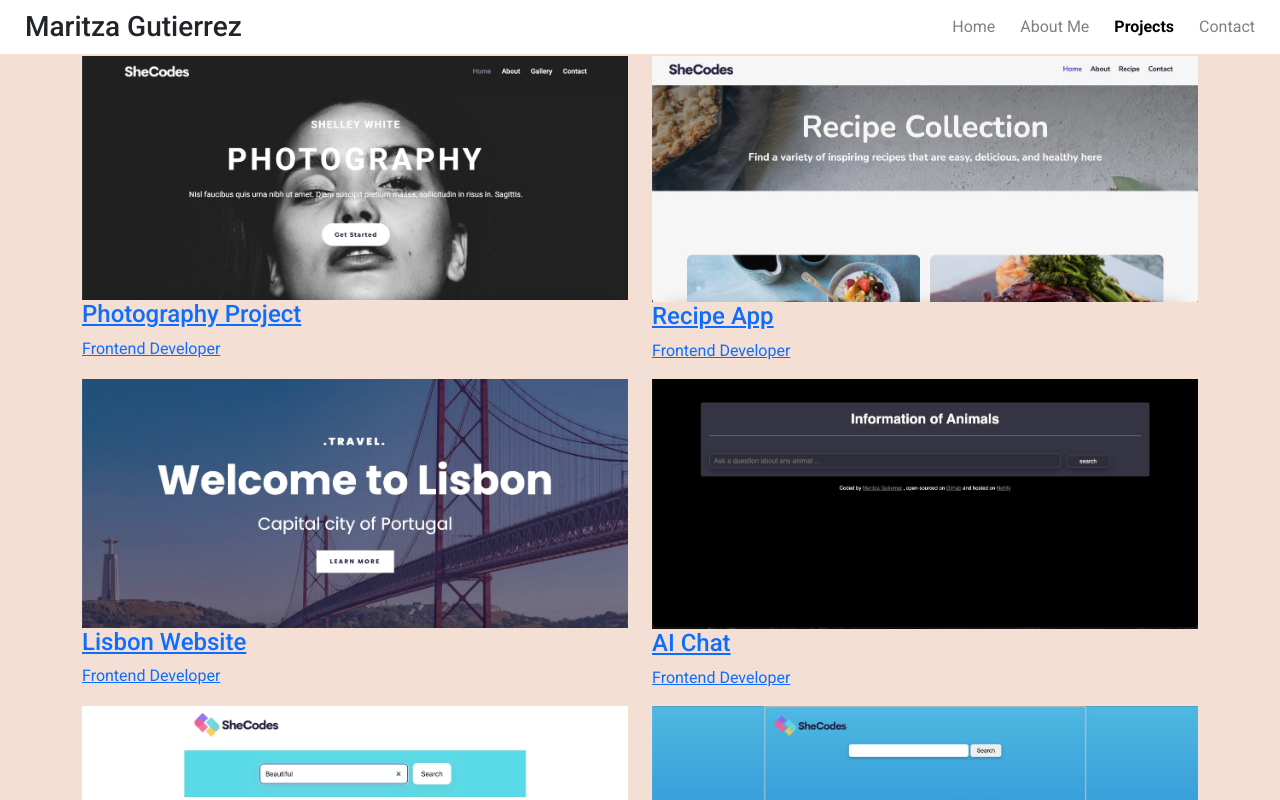
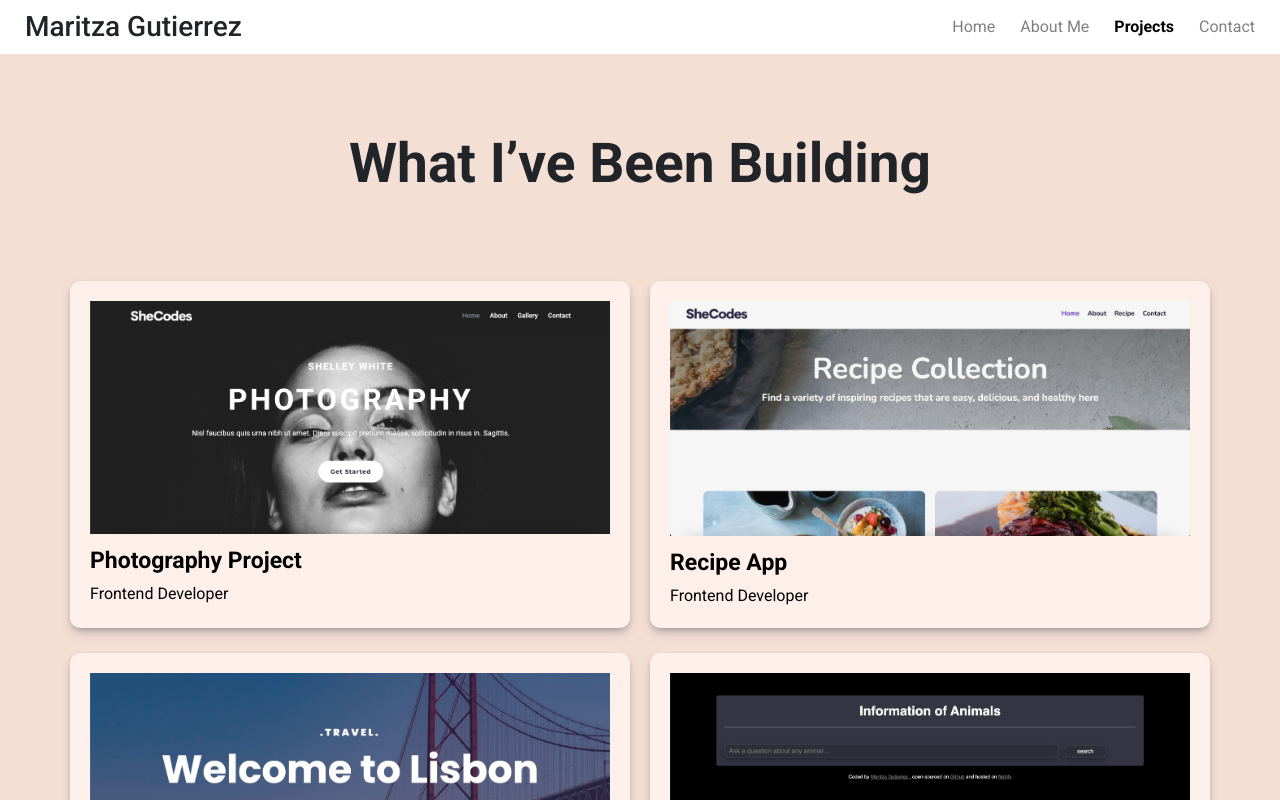
Before and after one commit to Mariii209/mari-portfolio-react, a React (Create React App) app: page /projects in a window 1280 px wide. Shown: the top 800 px of the page. Built offline with nearby package versions, Linux system fonts and the light colour scheme.

Commit message:
Added CSS styling for Projects component

```diff
--- /dev/null
+++ b/src/Projects.css
@@ -0,0 +1,38 @@
+.Projects .ProjectSection {
+  margin-top: 130px;
+}
+
+.ProjectsHading {
+  margin-bottom: 85px;
+  text-align: center;
+  font-size: 55px;
+  font-weight: bold;
+}
+
+.ProjectInfo {
+  background-color: #fdefe9;
+  padding: 20px;
+  border-radius: 10px;
+  margin-bottom: 25px;
+  box-shadow: rgba(50, 50, 93, 0.25) 0px 6px 12px -2px,
+    rgba(0, 0, 0, 0.3) 0px 3px 7px -3px;
+}
+
+.ProjectInfo:not(:last-child) {
+  margin-right: 20px;
+}
+
+.ProjectInfo .ProjectLinks {
+  text-decoration: none;
+  color: black;
+}
+
+.ProjectName {
+  margin-top: 13px;
+  font-weight: bold;
+  font-size: 23px;
+}
+
+.ProjectRole {
+  margin-bottom: 0;
+}
--- a/src/Projects.js
+++ b/src/Projects.js
@@ -6,19 +6,21 @@ import AI from "./AI.jpeg";
 import Photography from "./Photography.jpeg";
 import Recipe from "./Recipe.jpeg";
 import Lisbon from "./Lisbon.jpeg";
+import "./Projects.css";
 
 export default function Projects() {
   return (
-    <div>
+    <div className="Projects">
       <SiteMenu />
       <div className="container ProjectSection">
-        <h1 className="projects-heading">What I’ve Been Building</h1>
+        <h1 className="ProjectsHading">What I’ve Been Building</h1>
         <div className="row">
           <div className="col-md ProjectInfo">
             <a
               href="https://your-photography-link.com"
               target="_blank"
               rel="noreferrer"
+              className="ProjectLinks"
             >
               <img src={Photography} alt="Photography" className="img-fluid" />
               <h4 className="ProjectName">Photography Project</h4>
@@ -30,6 +32,7 @@ export default function Projects() {
               href="https://your-recipe-link.com"
               target="_blank"
               rel="noreferrer"
+              className="ProjectLinks"
             >
               <img src={Recipe} alt="Recipe App" className="img-fluid" />
               <h4 className="ProjectName">Recipe App</h4>
@@ -37,14 +40,13 @@ export default function Projects() {
             </a>
           </div>
         </div>
-
-        {/* Row 2 */}
         <div className="row">
           <div className="col-md ProjectInfo">
             <a
               href="https://your-lisbon-link.com"
               target="_blank"
               rel="noreferrer"
+              className="ProjectLinks"
             >
               <img src={Lisbon} alt="Lisbon" className="img-fluid" />
               <h4 className="ProjectName">Lisbon Website</h4>
@@ -56,6 +58,7 @@ export default function Projects() {
               href="https://your-ai-chat-link.com"
               target="_blank"
               rel="noreferrer"
+              className="ProjectLinks"
             >
               <img src={AI} alt="AI Chat" className="img-fluid" />
               <h4 className="ProjectName">AI Chat</h4>
@@ -63,14 +66,13 @@ export default function Projects() {
             </a>
           </div>
         </div>
-
-        {/* Row 3 */}
         <div className="row">
           <div className="col-md ProjectInfo">
             <a
               href="https://your-dictionary-link.com"
               target="_blank"
               rel="noreferrer"
+              className="ProjectLinks"
             >
               <img src={Dictionary} alt="Dictionary" className="img-fluid" />
               <h4 className="ProjectName">Dictionary Project</h4>
@@ -82,6 +84,7 @@ export default function Projects() {
               href="https://your-weather-app-link.com"
               target="_blank"
               rel="noreferrer"
+              className="ProjectLinks"
             >
               <img src={WeatherApp} alt="Weather App" className="img-fluid" />
               <h4 className="ProjectName">Weather Project</h4>
```
